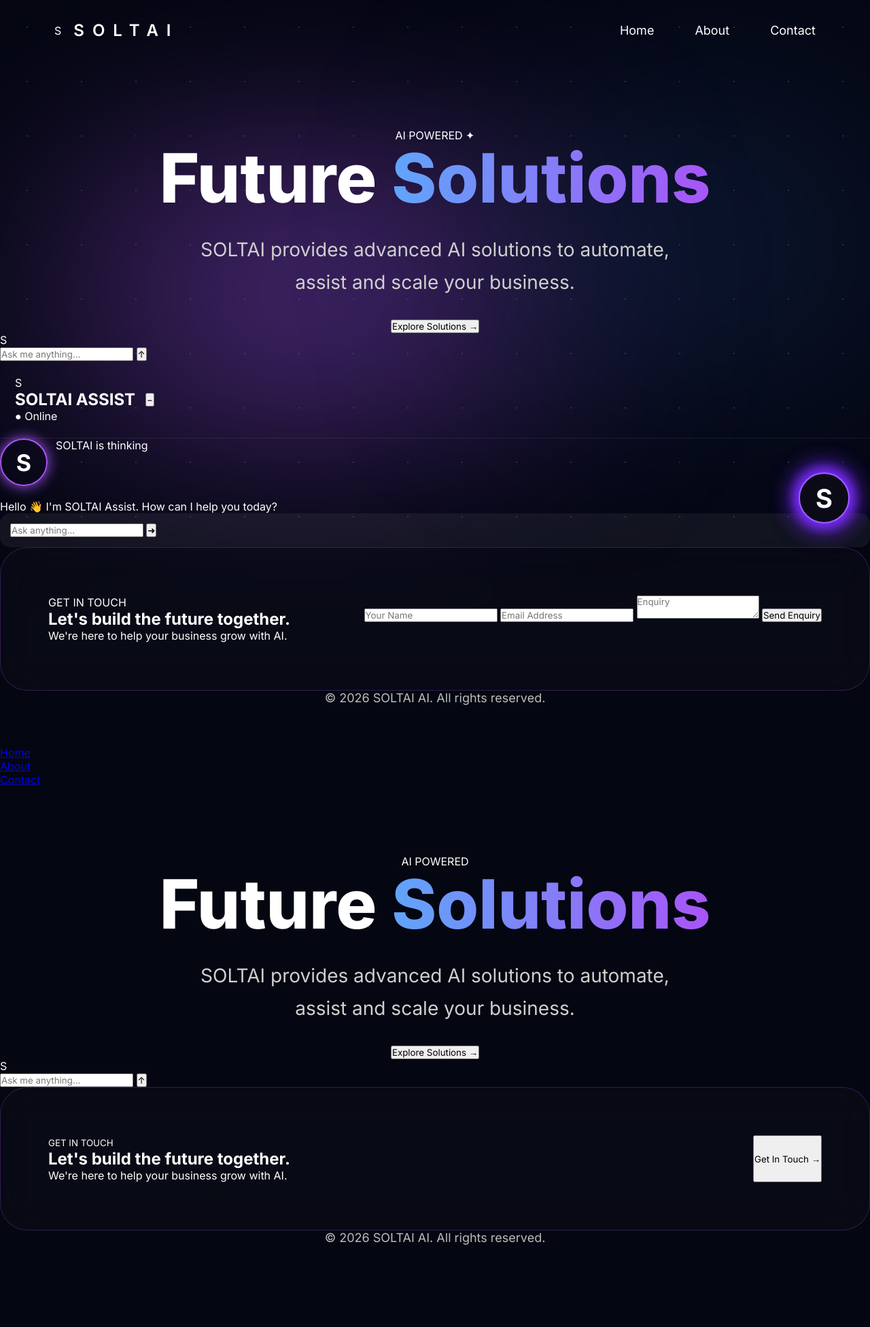
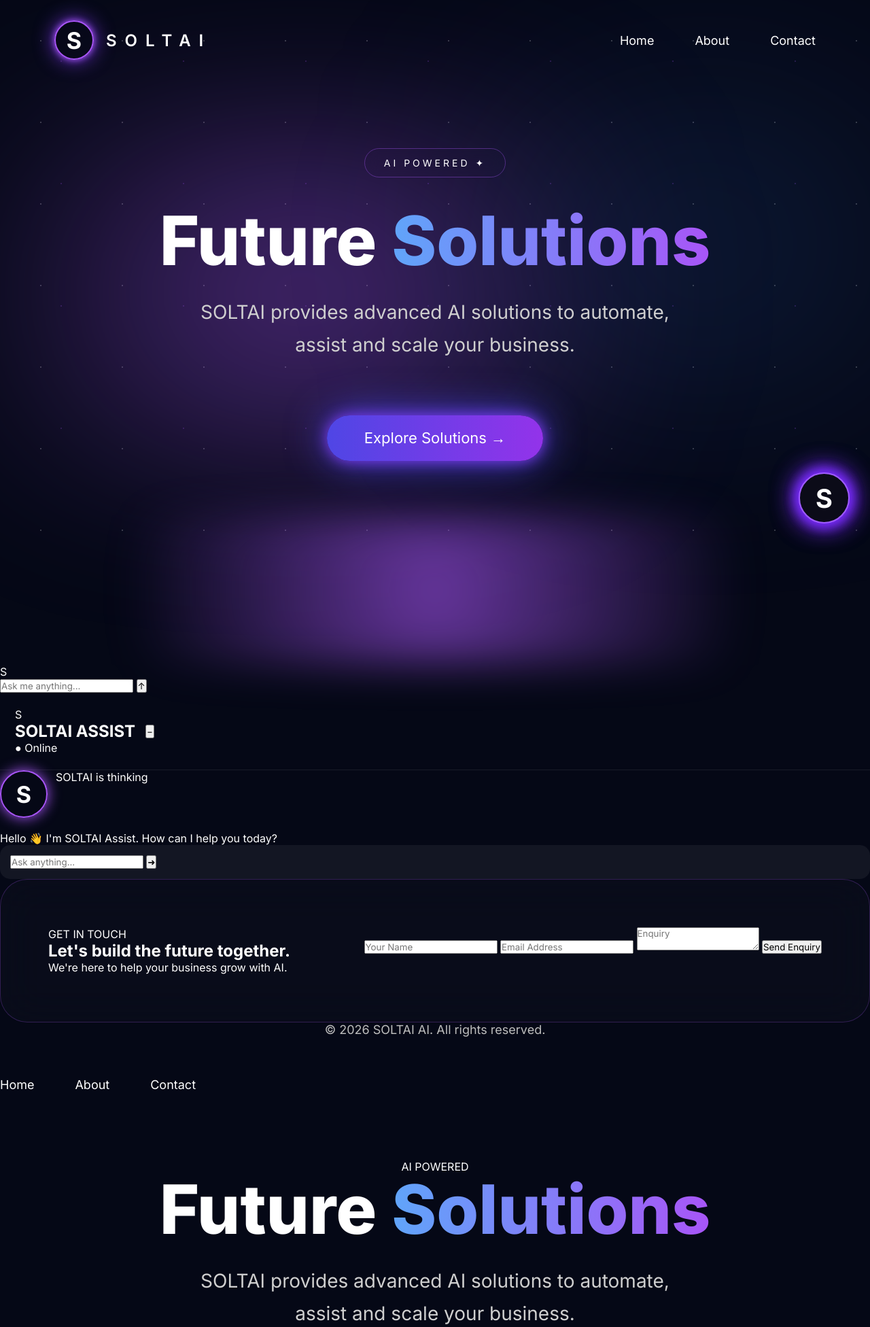
Before and after one commit to vasudogra22-ux/soltai, a Flask app: template templates/index.html in a window 1280 px wide. Shown: the top 1952 px of the page at 68% size. Run offline with Flask 3, Linux system fonts and the light colour scheme; the template is opened without the code that fills it, so the values that code supplies are empty.

Commit message:
Update style.css

```diff
--- a/static/style.css
+++ b/static/style.css
@@ -5,36 +5,209 @@ box-sizing:border-box;
 font-family:'Inter',sans-serif;
 }
 
+html{
+scroll-behavior:smooth;
+}
+
 body{
-
-background:#040611;
+background:#050816;
 color:white;
 overflow-x:hidden;
-
+min-height:100vh;
+position:relative;
 }
 
 /* STARS */
 
 .stars{
-
 position:fixed;
 width:100%;
 height:100%;
+top:0;
+left:0;
+z-index:-2;
 
 background-image:
-radial-gradient(white 1px, transparent 1px);
+radial-gradient(circle,#ffffff99 1px,transparent 1px),
+radial-gradient(circle,#a855f799 1px,transparent 1px);
 
-background-size:80px 80px;
+background-size:
+120px 120px,
+180px 180px;
 
-opacity:.15;
+opacity:.35;
+}
 
-pointer-events:none;
+/* NAVBAR */
 
-z-index:-2;
+.navbar{
+display:flex;
+justify-content:space-between;
+align-items:center;
 
+padding:30px 70px;
+}
+
+.logo{
+display:flex;
+align-items:center;
+gap:18px;
+}
+
+.logo-icon{
+width:58px;
+height:58px;
+
+border-radius:50%;
+
+display:flex;
+justify-content:center;
+align-items:center;
+
+font-size:34px;
+font-weight:700;
+
+border:2px solid #a855f7;
+
+color:white;
+
+box-shadow:
+0 0 10px #a855f7,
+0 0 30px #7c3aed;
+}
+
+.logo span{
+font-size:32px;
+font-weight:600;
+letter-spacing:10px;
+}
+
+.nav-links{
+display:flex;
+gap:60px;
+list-style:none;
+}
+
+.nav-links a{
+text-decoration:none;
+color:white;
+font-size:18px;
+transition:.3s;
+}
+
+.nav-links a:hover{
+color:#a855f7;
+}
+
+/* HERO */
+
+.hero{
+text-align:center;
+padding-top:70px;
+padding-bottom:60px;
+}
+
+.hero-badge{
+display:inline-block;
+
+padding:12px 28px;
+
+border:1px solid rgba(168,85,247,.4);
+
+border-radius:40px;
+
+margin-bottom:40px;
+
+letter-spacing:4px;
+
+font-size:14px;
+
+backdrop-filter:blur(10px);
+}
+
+.hero h1{
+font-size:110px;
+font-weight:800;
+line-height:1.05;
+}
+
+.hero h1 span{
+background:
+linear-gradient(
+90deg,
+#60a5fa,
+#8b5cf6,
+#d946ef
+);
+
+-webkit-background-clip:text;
+-webkit-text-fill-color:transparent;
+}
+
+.hero p{
+max-width:700px;
+
+margin:auto;
+margin-top:25px;
+
+font-size:26px;
+
+line-height:1.8;
+
+color:#d1d5db;
+}
+
+.explore-btn{
+margin-top:50px;
+
+padding:20px 55px;
+
+border:none;
+
+border-radius:60px;
+
+font-size:22px;
+
+color:white;
+
+cursor:pointer;
+
+background:
+linear-gradient(
+90deg,
+#4f46e5,
+#9333ea
+);
+
+box-shadow:
+0 0 20px #7c3aed,
+0 0 60px #4f46e5;
+
+transition:.3s;
+}
+
+.explore-btn:hover{
+transform:translateY(-3px);
 }
 
 /* PURPLE WAVES */
+
+.wave-glow{
+position:relative;
+
+height:220px;
+
+margin-top:20px;
+
+background:
+radial-gradient(
+circle at center,
+rgba(168,85,247,.6),
+transparent 70%
+);
+
+filter:blur(30px);
+}/* PURPLE WAVES */
 
 body::before{
 
```
